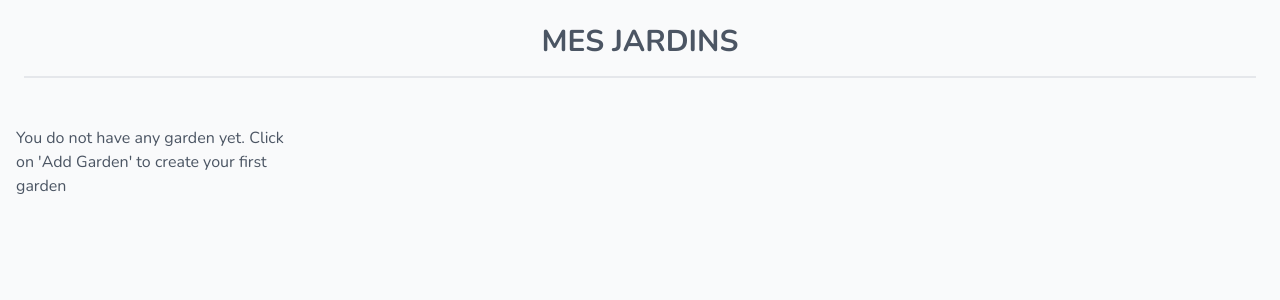
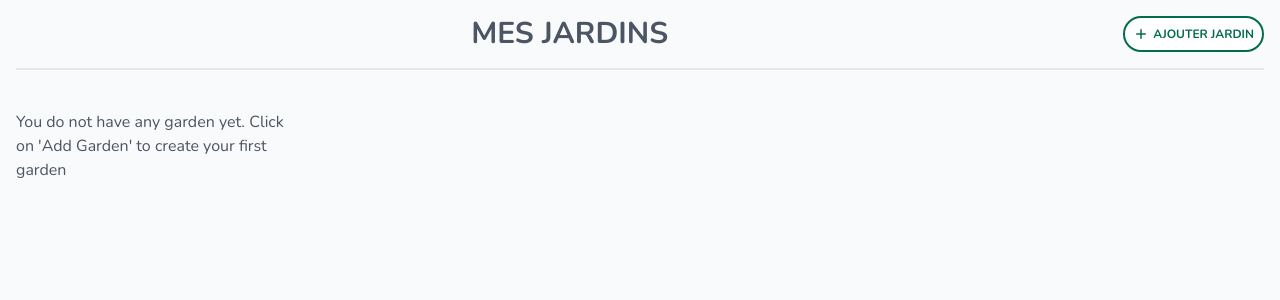
Before and after one commit to renlo08/my-little-garden, a Django app: page /gardens/ in a window 1280 px wide. Shown: the part 144-444 px from the top of the page. Run offline with Django 4.2, Linux system fonts and the light colour scheme; some libraries are stand-ins or nearby versions.

Commit message:
Added 'Create Garden' button and refactored views and templates for gardens.
Modified the 'gardens.html' file to include a 'Create Garden' button with its own SVG icon. Additionally, interface elements on the page have been rearranged. Some CSS classes were added, modified, and removed to accommodate these changes. In 'views.py', the template_name was changed to 'gardens/create-update.html' and the saved instance attribute was updated to 'created_by'.

```diff
--- a/app/gardens/views.py
+++ b/app/gardens/views.py
@@ -10,11 +10,12 @@ from gardens.models import Garden, FertilizationInline
 
 
 class GardenFormView(CreateView):
-    template_name = 'gardens/partials/create.html'
+    template_name = 'gardens/create-update.html'
     form_class = GardenForm
+    success_url = reverse_lazy('gardens:list')
 
     def form_valid(self, form):
-        form.instance.user = self.request.user
+        form.instance.created_by = self.request.user
         return super().form_valid(form)
 
 
--- a/app/static/css/mlghome-ui.css
+++ b/app/static/css/mlghome-ui.css
@@ -586,6 +586,10 @@ video {
   margin: 2rem;
 }
 
+.m-auto{
+  margin: auto;
+}
+
 .mb-3{
   margin-bottom: 0.75rem;
 }
@@ -705,16 +681,8 @@ video {
   height: 100%;
 }
 
-.h-36{
-  height: 9rem;
-}
-
-.h-12{
-  height: 3rem;
-}
-
-.h-16{
-  height: 4rem;
+.h-4{
+  height: 1rem;
 }
 
 .w-3{
@@ -735,6 +703,14 @@ video {
 
 .w-full{
   width: 100%;
+}
+
+.w-4{
+  width: 1rem;
+}
+
+.flex-grow{
+  flex-grow: 1;
 }
 
 .cursor-pointer{
--- a/app/templates/gardens/gardens.html
+++ b/app/templates/gardens/gardens.html
@@ -3,10 +3,21 @@
 
 {% block content %}
     <main class="ml-4 mr-4">
-        <h1 class="flex justify-center m-2 p-4 font-bold text-3xl border-b-2 uppercase">
-            Mes Jardins
-        </h1>
-    <div class="htmx-indicator">Updating...</div>
+        <div class="flex justify-between items-center border-b-2">
+
+            <h1 class="m-auto p-4 font-bold text-3xl uppercase">
+                Mes Jardins
+            </h1>
+            <a href="{% url 'gardens:create' %}" class="cursor-pointer p-2 text-green-700 hover:text-white border-green-700 border-2 hover:border-white rounded-full bg-white hover:bg-green-700 text-sm flex items-center gap-1">
+                <svg class="w-4 h-4" data-slot="icon" fill="currentColor" viewBox="0 0 16 16"
+                     xmlns="http://www.w3.org/2000/svg" aria-hidden="true">
+                    <path d="M8.75 3.75a.75.75 0 0 0-1.5 0v3.5h-3.5a.75.75 0 0 0 0 1.5h3.5v3.5a.75.75 0 0 0 1.5 0v-3.5h3.5a.75.75 0 0 0 0-1.5h-3.5v-3.5Z"></path>
+                </svg>
+                <span class="uppercase font-bold text-xs">Ajouter jardin</span>
+
+            </a>
+        </div>
+        <div class="htmx-indicator">Updating...</div>
         <div id='garden-list' class="mt-4 grid sm:grid-cols-4 gap-10">
             <!-- Garden cards -->
             {% include 'gardens/partials/cards.html' %}
```
Also changed, not shown: other parts of app/static/css/mlghome-ui.css (+9 -28 lines).
